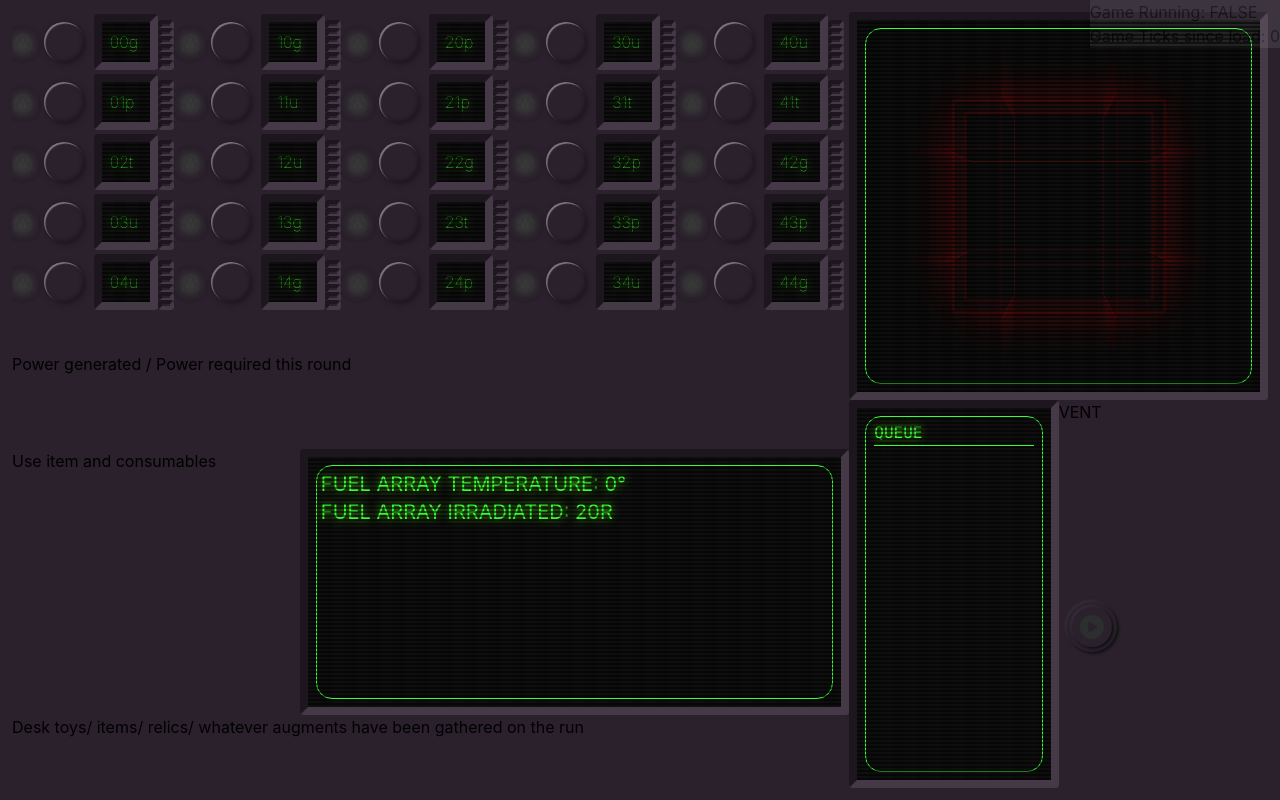
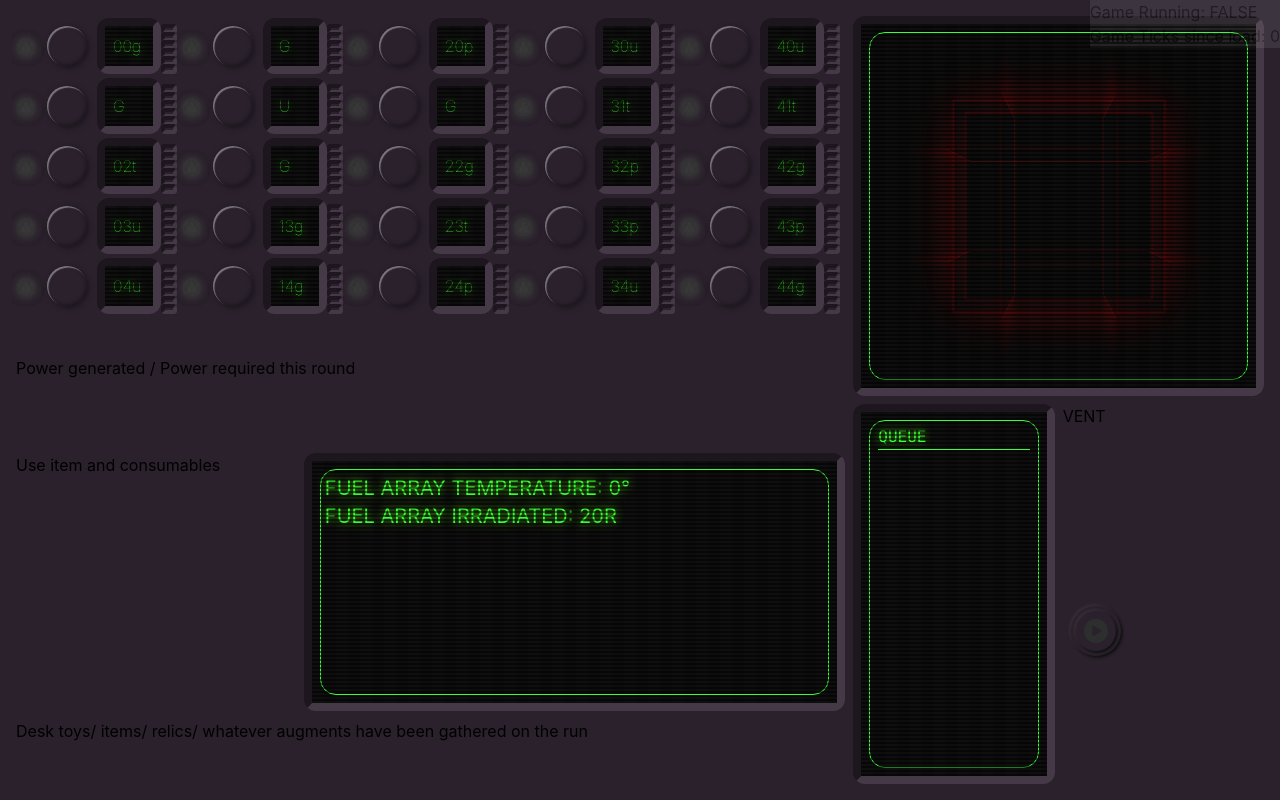
Before and after one commit to christophercurtisdev/ReactorSim, a React (Vite) app: page / in a window 1280 px wide. Built offline with nearby package versions, Linux system fonts and the light colour scheme.

Commit message:
Set rod function

```diff
--- a/src/Components/GameComponent.tsx
+++ b/src/Components/GameComponent.tsx
@@ -19,27 +19,27 @@ export default function GameComponent() {
 
   return (
     <div className="grid grid-cols-48 grid-rows-32 content-stretch w-full p-3">
-      <div className='col-span-32 row-span-14 overflow-x-scroll overflow-y-scroll'>
+      <div className='col-span-32 row-span-14 overflow-x-scroll overflow-y-scroll p-1'>
         <FuelArraySwitchesComponent />
       </div>
-      <div className="row-span-16 col-span-16">
+      <div className="row-span-16 col-span-16 p-1">
         <AnimationScreenComponent />
       </div>
-      <div className="row-span-4 col-span-32">Power generated / Power required this round</div>
-      <div className="row-span-16 col-span-8">
+      <div className="row-span-4 col-span-32 p-1">Power generated / Power required this round</div>
+      <div className="row-span-16 col-span-8 p-1">
         <QueuedActionsComponent />
       </div>
-      <div className="row-span-8 col-span-8">
+      <div className="row-span-8 col-span-8 p-1">
           VENT
       </div>
-      <div className="row-span-11 col-span-11">Use item and consumables</div>
-      <div className="row-span-11 col-span-21">
+      <div className="row-span-11 col-span-11 p-1">Use item and consumables</div>
+      <div className="row-span-11 col-span-21 p-1">
         <ReactorStatusComponent />
       </div>
-      <div className="row-span-8 col-span-8">
+      <div className="row-span-8 col-span-8 p-1">
         <MenuButtonsComponent />
       </div>
-      <div className="row-span-3 col-span-32">Desk toys/ items/ relics/ whatever augments have been gathered on the run</div>
+      <div className="row-span-3 col-span-32 p-1">Desk toys/ items/ relics/ whatever augments have been gathered on the run</div>
     </div>
   );
 };
--- a/src/Components/Partials/CRTComponent.tsx
+++ b/src/Components/Partials/CRTComponent.tsx
@@ -3,7 +3,7 @@ export default function CRTCopmonent({content, border = true}) {
     let borderClass = (border ? 'border p-1 ' : '') + 'rounded-2xl max-h-full h-full';
 
     return (
-        <div className="max-h-full h-full rounded border-8 border-t-mauve-900 border-l-mauve-900 border-b-mauve-700 border-r-mauve-700">
+        <div className="max-h-full h-full rounded-xl border-8 border-t-mauve-900 border-l-mauve-900 border-b-mauve-700 border-r-mauve-700">
             <div className="crt p-2 max-h-full h-full">
                 <div className={borderClass}>
                     {content}
--- a/src/Core/Game.ts
+++ b/src/Core/Game.ts
@@ -1,8 +1,10 @@
 import FuelArray from "../Reactor/Objects/FuelArray";
+import FuelRod from "../Reactor/Objects/FuelRod";
 import Reactor from "../Reactor/Objects/Reactor";
 import ActionQueue from "./ActionQueue";
 import type QueueAction from "./Interfaces/QueueActionInterface";
 import TickSystem from "./TickSystem";
+import FuelType from "./TypeLists/FuelType";
 
 class Game {
     private static instance: Game | null = null;
@@ -11,10 +13,20 @@ class Game {
     private actionQueue: ActionQueue;
 
     private constructor() {
-        // Maybe move reactor components to dedicated Reactor object if Game gets too big
         this.reactor = new Reactor();
 
         this.actionQueue = new ActionQueue();
+
+        let rod1 = new FuelRod(FuelType.GRAPHITE, 1, 'G');
+        let rod5 = new FuelRod(FuelType.GRAPHITE, 5, 'G');
+        let rod7 = new FuelRod(FuelType.GRAPHITE, 7, 'G');
+        let rod11 = new FuelRod(FuelType.GRAPHITE, 11, 'G');
+        let rod6 = new FuelRod(FuelType.URANIUM235, 6, 'U');
+        this.reactor.getFuelArray().setRod(rod1);
+        this.reactor.getFuelArray().setRod(rod5);
+        this.reactor.getFuelArray().setRod(rod6);
+        this.reactor.getFuelArray().setRod(rod7);
+        this.reactor.getFuelArray().setRod(rod11);
     }
 
     static getInstance(): Game {
--- a/src/Reactor/Objects/FuelArray.ts
+++ b/src/Reactor/Objects/FuelArray.ts
@@ -88,6 +88,17 @@ class FuelArray implements TemperatureSensitivity, Ticks {
             }
         }
     }
+
+    setRod(rod: FuelRod) {
+        for(let column = 0; column < this.columns; column ++) {
+            for(let row = 0; row < this.rows; row++) {
+                if (this.fuelRods[column][row].rodNumber == rod.rodNumber) {
+                    this.fuelRods[column][row] = rod;
+                    return;
+                }
+            }
+        }
+    }
 }
 
 export default FuelArray;
--- a/src/Reactor/Objects/FuelRod.ts
+++ b/src/Reactor/Objects/FuelRod.ts
@@ -22,7 +22,7 @@ class FuelRod implements TemperatureSensitivity, Irradiation, Ticks {
 
     private engaged: boolean = false;
 
-    constructor(fuelType: string = null, rodNumber: number = 0) {
+    constructor(fuelType: string = null, rodNumber: number = 0, label: string = null) {
         this.temperature = 40;
         this.ambientTemperature = 40;
         this.minimumTemperature = 0;
@@ -33,7 +33,7 @@ class FuelRod implements TemperatureSensitivity, Irradiation, Ticks {
         if(FuelType.isValidFuelType(fuelType)) {
             this.fuelType = fuelType
             this.rodNumber = rodNumber;
-            this.label = fuelType.substring(0,1) + this.rodNumber;
+            this.label = label ?? fuelType.substring(0,1) + this.rodNumber;
         } else {
             this.fuelType = null;
             this.label = null;
```
Also changed, not shown: src/App.css (line endings or trailing spaces).
